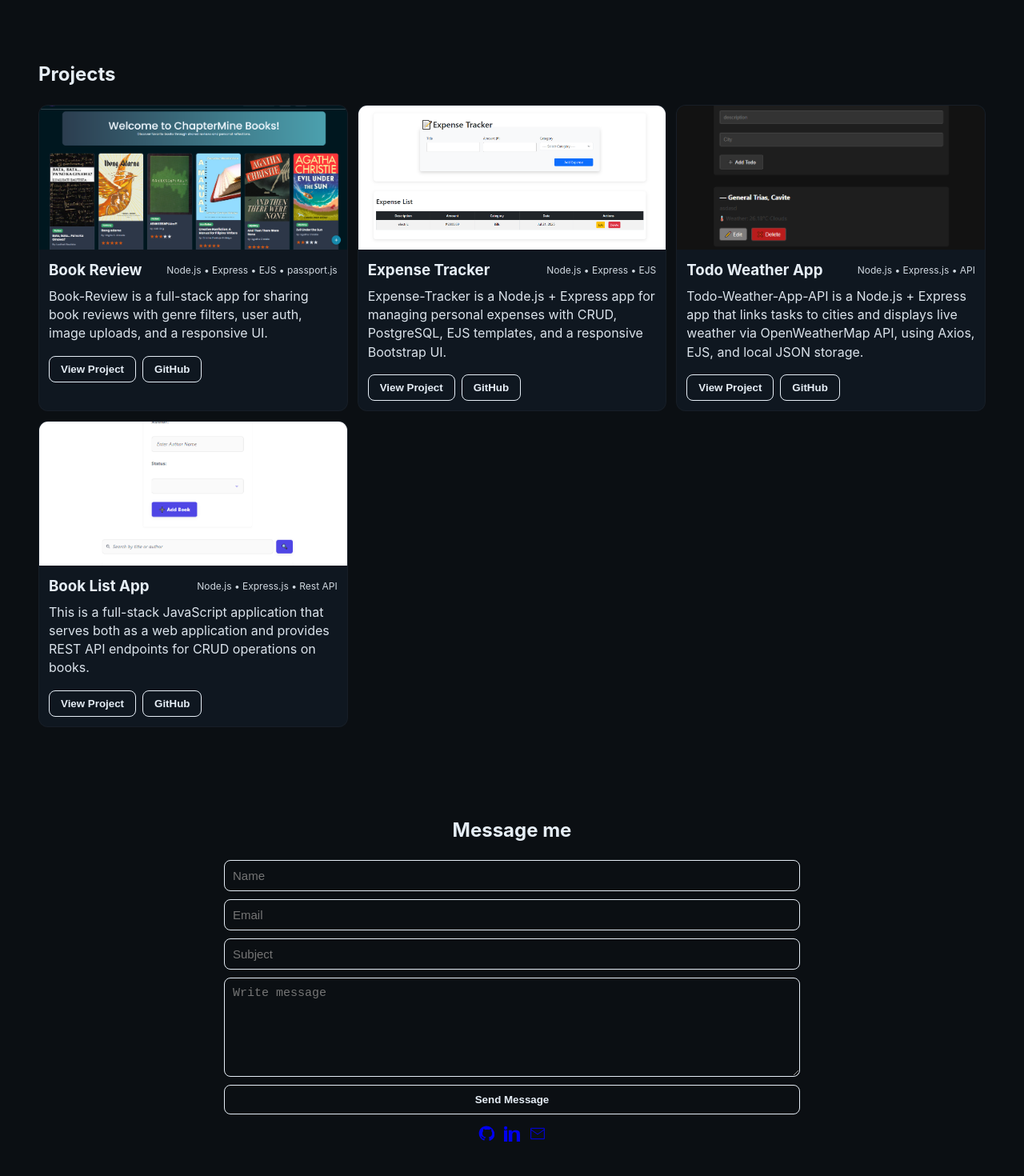
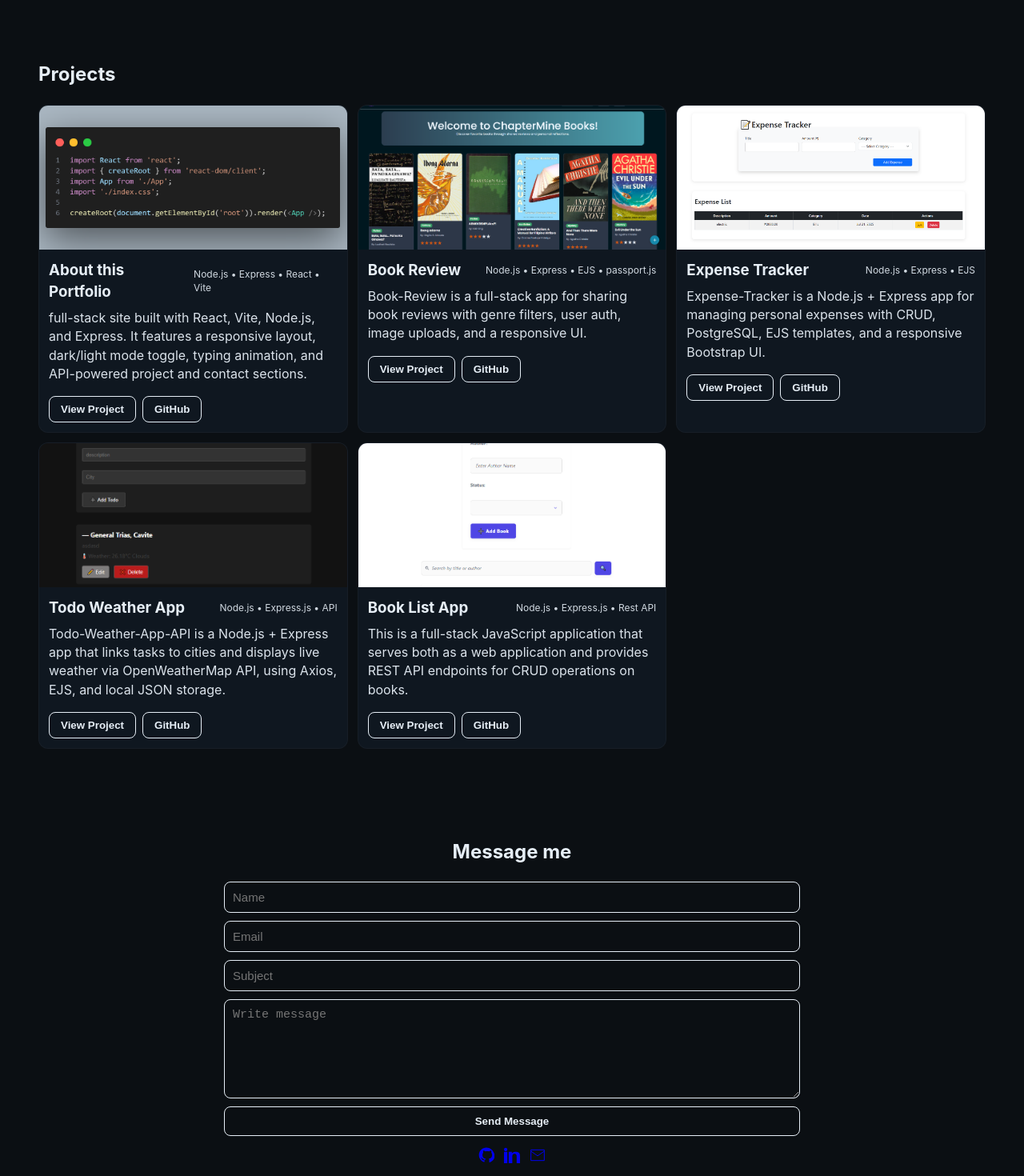
Before and after one commit to blnkuser0/My-portfolio, a React (Vite) app in the folder frontend/: page / in a window 1280 px wide. Shown: the part 1420-2890 px from the top of the page at 80% size. Built offline with nearby package versions, Linux system fonts and the light colour scheme; no server answers.

Commit message:
change the sending form to mailjs

```diff
--- a/frontend/src/components/Contact.jsx
+++ b/frontend/src/components/Contact.jsx
@@ -1,5 +1,5 @@
 import React, { useState } from 'react';
-import axios from 'axios';
+import emailjs from "emailjs-com";
 import api from "../api/api";
 
 const SVG = {
@@ -22,35 +22,112 @@ export default function Contact() {
   const [form, setForm] = useState({name:'',email:'',subject:'',message:''});
   const [status, setStatus] = useState(null);
 
-  const submit = async (e) => {
+  const sendEmail = (e) => {
     e.preventDefault();
-    setStatus('sending');
-    try {
-      await axios.post('/api/contact', form);
-      setStatus('sent');
-      setForm({name:'',email:'',subject:'',message:''});
-    } catch (err) {
-      setStatus('error');
-    }
+    setStatus("sending");
+
+    emailjs
+      .send(
+        import.meta.env.VITE_MY_SERVICE_ID,
+        import.meta.env.VITE_MY_TEMPLATE_ID,
+        {
+          name: form.name,
+          email: form.email,
+          subject: form.subject,
+          message: form.message,
+        },
+        import.meta.env.VITE_MY_PUBLIC_KEY
+      )
+      .then(() => {
+        setStatus("sent");
+        setForm({ name: "", email: "", subject: "", message: "" });
+      })
+      .catch(() => setStatus("error"));
   };
 
   return (
     <section aria-labelledby="contact-heading">
       <h2 id="contact-heading">Message me</h2>
-      <form onSubmit={submit} style={{maxWidth:720,display:'grid',gap:10}} aria-label="Contact form">
-        <input aria-label="Name" required placeholder="Name" value={form.name} onChange={e=>setForm({...form,name:e.target.value})} />
-        <input aria-label="Email" required placeholder="Email" value={form.email} onChange={e=>setForm({...form,email:e.target.value})} />
-        <input aria-label="Subject" placeholder="Subject" value={form.subject} onChange={e=>setForm({...form,subject:e.target.value})} />
-        <textarea aria-label="Message" required placeholder="Write message" value={form.message} onChange={e=>setForm({...form,message:e.target.value})} rows={6} />
-        <button type="submit" aria-live="polite">Send Message</button>
+      <form
+        onSubmit={sendEmail}
+        style={{ maxWidth: 720, display: "grid", gap: 10 }}
+        aria-label="Contact form"
+      >
+        <input
+          aria-label="Name"
+          required
+          placeholder="Name"
+          value={form.name}
+          onChange={(e) => setForm({ ...form, name: e.target.value })}
+        />
+        <input
+          aria-label="Email"
+          required
+          placeholder="Email"
+          value={form.email}
+          onChange={(e) => setForm({ ...form, email: e.target.value })}
+        />
+        <input
+          aria-label="Subject"
+          placeholder="Subject"
+          value={form.subject}
+          onChange={(e) => setForm({ ...form, subject: e.target.value })}
+        />
+        <textarea
+          aria-label="Message"
+          required
+          placeholder="Write message"
+          value={form.message}
+          onChange={(e) => setForm({ ...form, message: e.target.value })}
+          rows={6}
+        />
+        <button type="submit" aria-live="polite">
+          Send Message
+        </button>
       </form>
 
-      <div style={{marginTop:14,display:'flex',gap:12,alignItems:'center'}} aria-label="Social links">
-        <a href="https://github.com/" target="_blank" rel="noopener noreferrer" aria-label="GitHub">{SVG.github}</a>
-        <a href="https://www.linkedin.com/" target="_blank" rel="noopener noreferrer" aria-label="LinkedIn">{SVG.linkedin}</a>
-        <a href="mailto:youremail@example.com" aria-label="Email">{SVG.mail}</a>
+      {status === "sending" && <div style={{ marginTop: 8 }}>Sending...</div>}
+      {status === "sent" && (
+        <div style={{ marginTop: 8, color: "green" }}>
+          Message sent successfully!
+        </div>
+      )}
+      {status === "error" && (
+        <div style={{ marginTop: 8, color: "red" }}>
+          Failed to send message. Try again later.
+        </div>
+      )}
+
+      <div
+        style={{
+          marginTop: 14,
+          display: "flex",
+          gap: 12,
+          alignItems: "center",
+        }}
+        aria-label="Social links"
+      >
+        <a
+          href="https://github.com/blnkuser0"
+          target="_blank"
+          rel="noopener noreferrer"
+          aria-label="GitHub"
+        >
+          {SVG.github}
+        </a>
+        <a
+          href="https://www.linkedin.com/in/charleduardnarvaez/"
+          target="_blank"
+          rel="noopener noreferrer"
+          aria-label="LinkedIn"
+        >
+          {SVG.linkedin}
+        </a>
+        <a href="mailto:charleduardnarvaez24@gmail.com" aria-label="Email">
+          {SVG.mail}
+        </a>
       </div>
-      {status && <div style={{marginTop:8}}>Status: {status}</div>}
+      {/* {status && <div style={{ marginTop: 8 }}>Status: {status}</div>} */}
     </section>
   );
 }
--- a/frontend/src/data/projectsFallback.js
+++ b/frontend/src/data/projectsFallback.js
@@ -1,6 +1,16 @@
 const fallbackProjects = [
   {
     id: 1,
+    title: "About this Portfolio",
+    tech: ["Node.js", "Express", "React", "Vite"],
+    description:
+      "full-stack site built with React, Vite, Node.js, and Express. It features a responsive layout, dark/light mode toggle, typing animation, and API-powered project and contact sections.",
+    image: "/images/code.png",
+    url: "https://my-portfolio-6391.onrender.com",
+    github: "https://github.com/blnkuser0/My-portfolio",
+  },
+  {
+    id: 2,
     title: "Book Review",
     tech: ["Node.js", "Express", "EJS", "passport.js"],
     description:
@@ -10,7 +20,7 @@ const fallbackProjects = [
     github: "https://github.com/blnkuser0/book-review",
   },
   {
-    id: 2,
+    id: 3,
     title: "Expense Tracker",
     tech: ["Node.js", "Express", "EJS"],
     description:
@@ -20,7 +30,7 @@ const fallbackProjects = [
     github: "https://github.com/blnkuser0/expense-tracker",
   },
   {
-    id: 3,
+    id: 4,
     title: "Todo Weather App",
     tech: ["Node.js", "Express.js", "API"],
     description:
@@ -30,7 +40,7 @@ const fallbackProjects = [
     github: "https://github.com/blnkuser0/Todo-Weather-App",
   },
   {
-    id: 4,
+    id: 5,
     title: "Book List App",
     tech: ["Node.js", "Express.js", "Rest API"],
     description:
```
Also changed, not shown: frontend/package.json (+4 -3 lines), frontend/src/main.jsx (+5 -5 lines), frontend/public/images/code.png (added), 1 other file (tests, documents, lock files or other folders).
